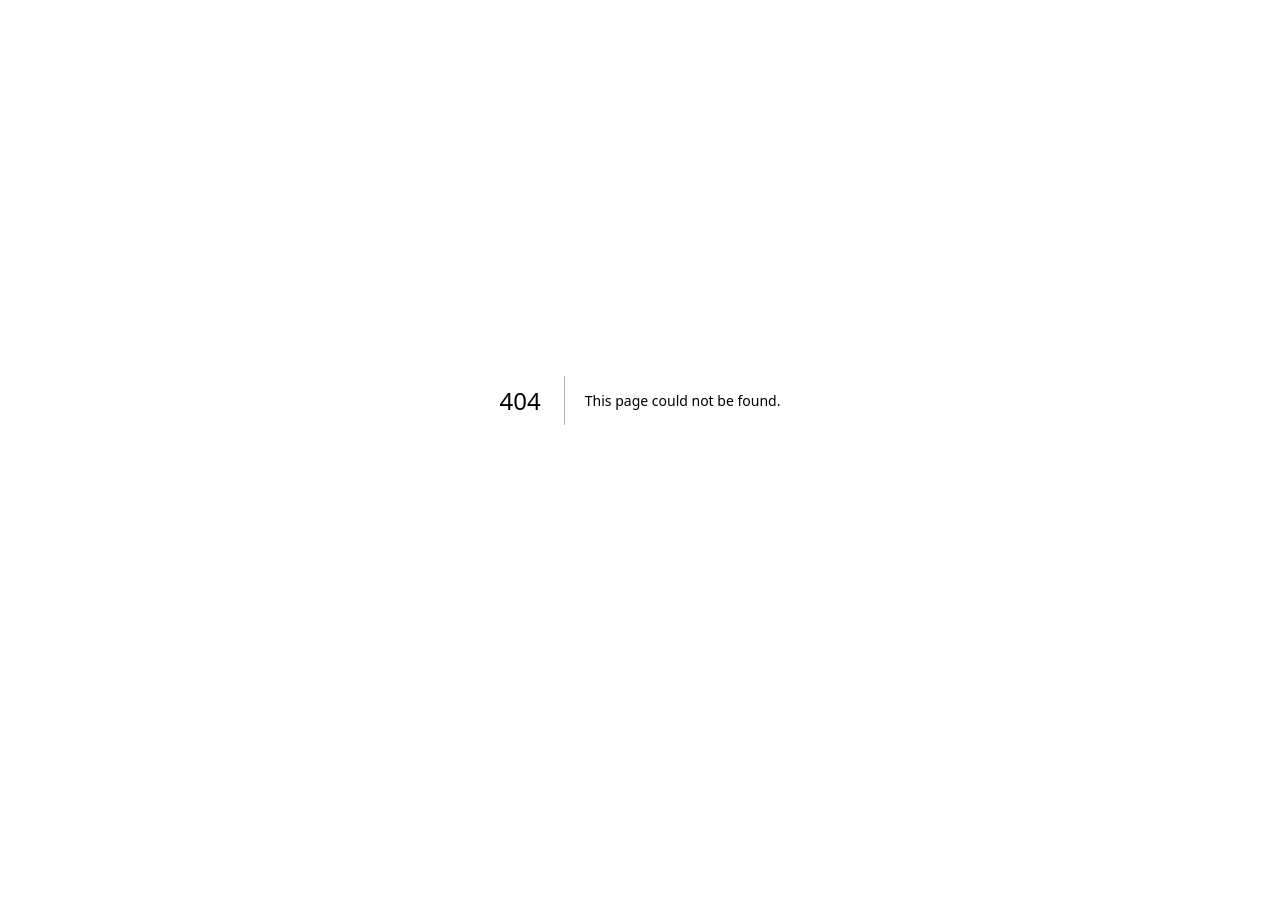
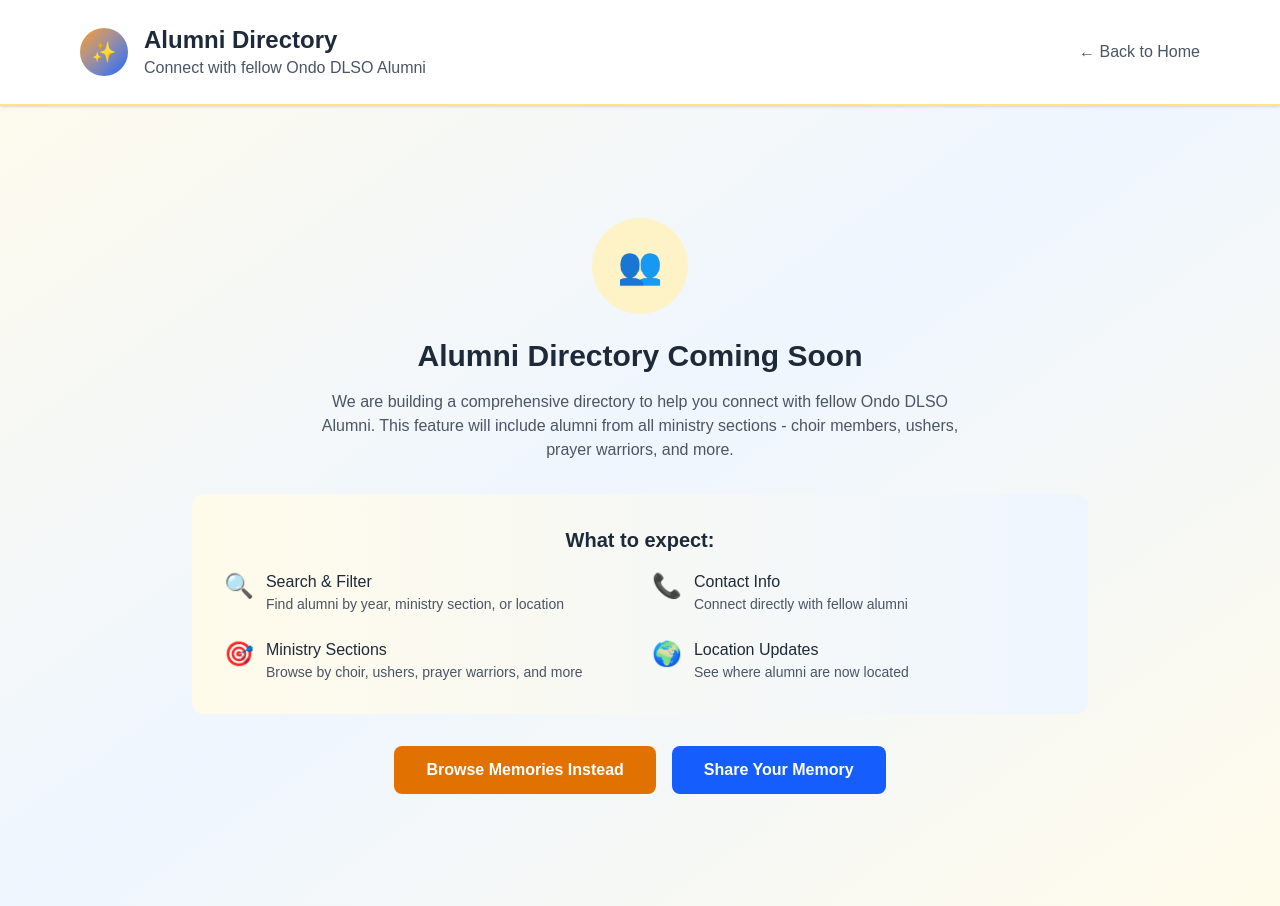
Before and after one commit to Setopy/dlso-choir-ondo-alumni, a Next.js app in the folder dlso-choir-alumni/: page /alumni in a window 1280 px wide. Before the commit this address had no page. Before the commit the page ends 800 px from the top, so only its background shows below. Built offline with nearby package versions, Linux system fonts and the light colour scheme.

Commit message:
feat: alumni directory page creation

```diff
--- /dev/null
+++ b/dlso-choir-alumni/src/app/alumni/page.tsx
@@ -0,0 +1,89 @@
+import Link from 'next/link'
+
+export default function AlumniPage() {
+  return (
+    <div className="min-h-screen bg-gradient-to-br from-amber-50 via-blue-50 to-amber-50">
+      <header className="bg-white shadow-sm border-b-2 border-amber-200">
+        <div className="max-w-6xl mx-auto px-4 py-6">
+          <div className="flex items-center justify-between">
+            <div className="flex items-center space-x-4">
+              <Link href="/" className="w-12 h-12 bg-gradient-to-br from-amber-500 to-blue-600 rounded-full flex items-center justify-center">
+                <span className="text-white font-bold text-xl">✨</span>
+              </Link>
+              <div>
+                <h1 className="text-2xl font-bold text-gray-800">Alumni Directory</h1>
+                <p className="text-gray-600">Connect with fellow Ondo DLSO Alumni</p>
+              </div>
+            </div>
+            <Link href="/" className="text-gray-600 hover:text-gray-800">
+              ← Back to Home
+            </Link>
+          </div>
+        </div>
+      </header>
+
+      <main className="max-w-6xl mx-auto px-4 py-12">
+        <div className="text-center py-16">
+          <div className="w-24 h-24 bg-amber-100 rounded-full flex items-center justify-center mx-auto mb-6">
+            <span className="text-4xl">👥</span>
+          </div>
+          <h2 className="text-3xl font-bold text-gray-800 mb-4">Alumni Directory Coming Soon</h2>
+          <p className="text-gray-600 mb-8 max-w-2xl mx-auto">
+            We are building a comprehensive directory to help you connect with fellow Ondo DLSO Alumni.
+            This feature will include alumni from all ministry sections - choir members, ushers,
+            prayer warriors, and more.
+          </p>
+
+          <div className="bg-gradient-to-r from-amber-50 to-blue-50 rounded-xl p-8 mb-8 max-w-4xl mx-auto">
+            <h3 className="text-xl font-semibold text-gray-800 mb-4">What to expect:</h3>
+            <div className="grid md:grid-cols-2 gap-6 text-left">
+              <div className="flex items-start space-x-3">
+                <span className="text-2xl">🔍</span>
+                <div>
+                  <h4 className="font-medium text-gray-800">Search & Filter</h4>
+                  <p className="text-gray-600 text-sm">Find alumni by year, ministry section, or location</p>
+                </div>
+              </div>
+              <div className="flex items-start space-x-3">
+                <span className="text-2xl">📞</span>
+                <div>
+                  <h4 className="font-medium text-gray-800">Contact Info</h4>
+                  <p className="text-gray-600 text-sm">Connect directly with fellow alumni</p>
+                </div>
+              </div>
+              <div className="flex items-start space-x-3">
+                <span className="text-2xl">🎯</span>
+                <div>
+                  <h4 className="font-medium text-gray-800">Ministry Sections</h4>
+                  <p className="text-gray-600 text-sm">Browse by choir, ushers, prayer warriors, and more</p>
+                </div>
+              </div>
+              <div className="flex items-start space-x-3">
+                <span className="text-2xl">🌍</span>
+                <div>
+                  <h4 className="font-medium text-gray-800">Location Updates</h4>
+                  <p className="text-gray-600 text-sm">See where alumni are now located</p>
+                </div>
+              </div>
+            </div>
+          </div>
+
+          <div className="flex flex-col sm:flex-row gap-4 justify-center">
+            <Link
+              href="/memories"
+              className="bg-amber-600 text-white px-8 py-3 rounded-lg hover:bg-amber-700 transition-colors font-semibold"
+            >
+              Browse Memories Instead
+            </Link>
+            <Link
+              href="/memories/new"
+              className="bg-blue-600 text-white px-8 py-3 rounded-lg hover:bg-blue-700 transition-colors font-semibold"
+            >
+              Share Your Memory
+            </Link>
+          </div>
+        </div>
+      </main>
+    </div>
+  )
+}
```
